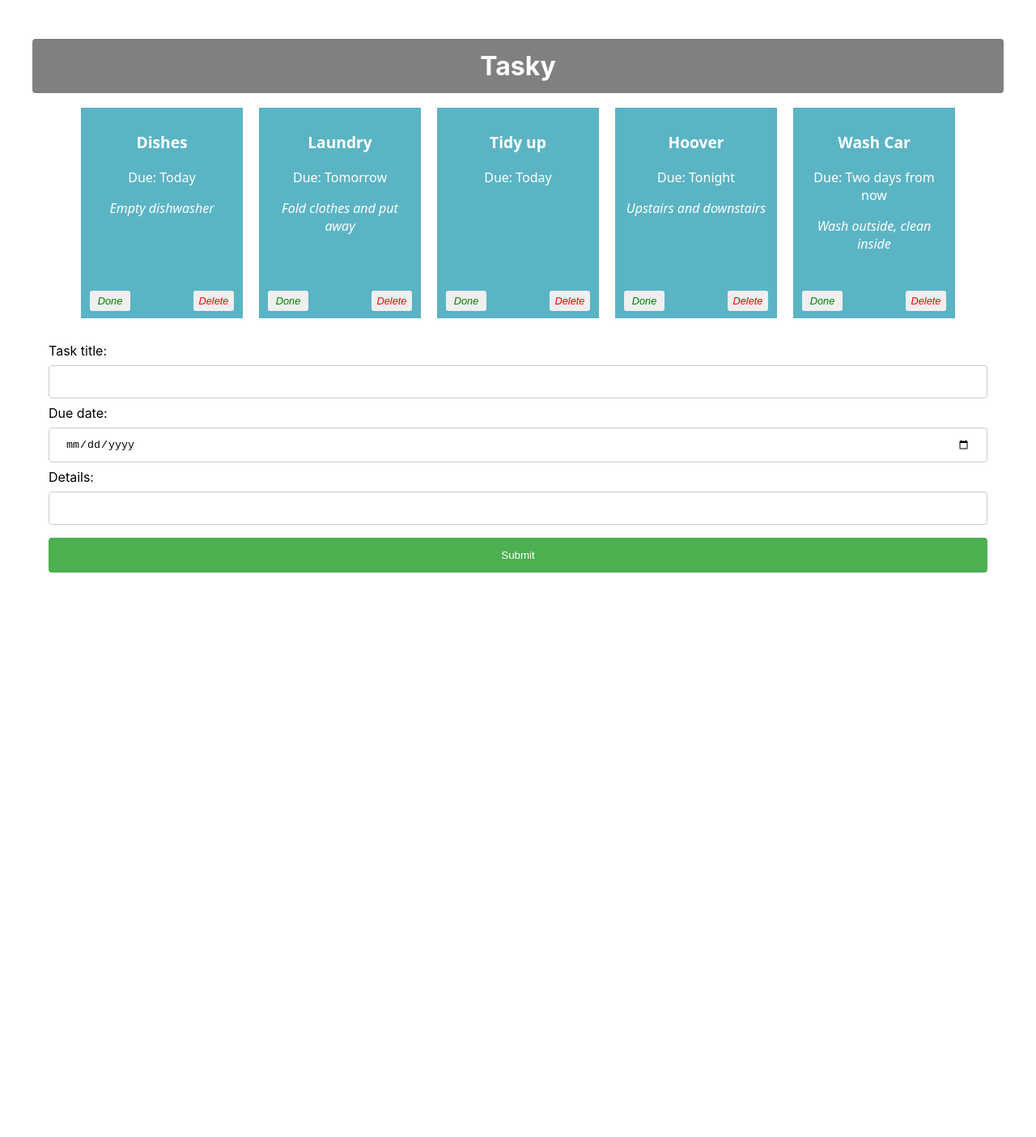
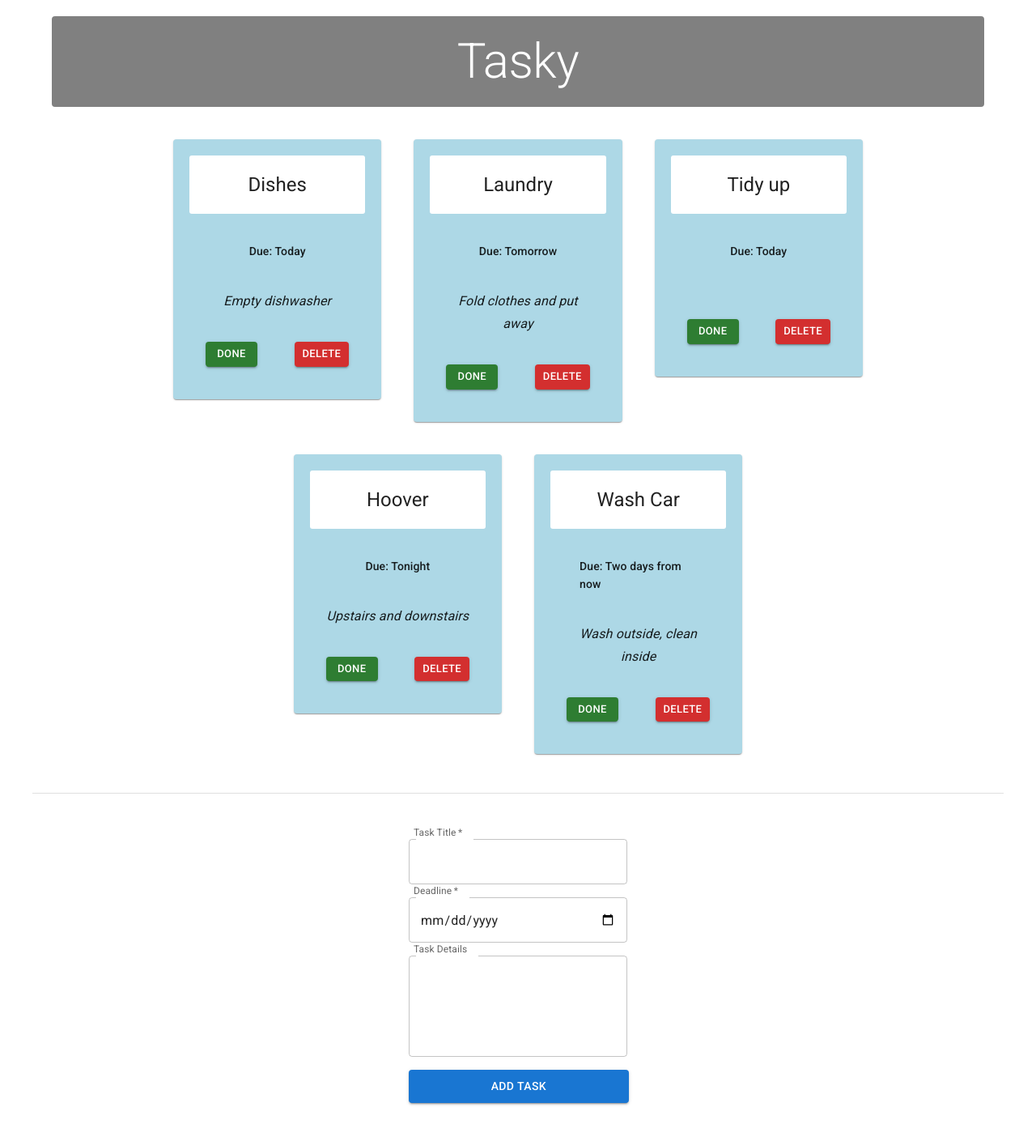
Before and after one commit to Diarmuidoc/react-basics-labs, a React (Create React App) app in the folder test-app/: page / in a window 1280 px wide. Shown: the top 1404 px of the page at 81% size. Before the commit the page ends 800 px from the top, so only its background shows below. Built offline with nearby package versions, Linux system fonts and the light colour scheme.

Commit message:
Completed Week4 lab B

```diff
--- a/test-app/package.json
+++ b/test-app/package.json
@@ -3,6 +3,10 @@
   "version": "0.1.0",
   "private": true,
   "dependencies": {
+    "@emotion/react": "^11.11.3",
+    "@emotion/styled": "^11.11.0",
+    "@mui/icons-material": "^5.15.8",
+    "@mui/material": "^5.15.7",
     "@testing-library/jest-dom": "^5.17.0",
     "@testing-library/react": "^13.4.0",
     "@testing-library/user-event": "^13.5.0",
--- a/test-app/public/index.html
+++ b/test-app/public/index.html
@@ -24,6 +24,14 @@
       work correctly both with client-side routing and a non-root public URL.
       Learn how to configure a non-root public URL by running `npm run build`.
     -->
+    <link
+    rel="stylesheet"
+    href="https://fonts.googleapis.com/css?family=Roboto:300,400,500,700&display=swap"
+  />
+  <link
+    rel="stylesheet"
+    href="https://fonts.googleapis.com/icon?family=Material+Icons"
+  />
     <title>React App</title>
   </head>
   <body>
--- a/test-app/src/App.css
+++ b/test-app/src/App.css
@@ -1,3 +1,4 @@
+/*
 h1 {
   text-align: center;
   background-color: grey;
@@ -15,7 +16,9 @@ div {
 .container{
   text-align: center;
 }
+*/
 
+/*
 .card {
   display: inline-block;
   vertical-align: top;
@@ -62,7 +65,9 @@ button {
   right: 5px;
   color: red;
 }
+*/
 
+/*
 input[type=text], input[type=date] {
   width: 100%;
   padding: 12px 20px;
@@ -91,3 +96,4 @@ input[type=submit]:hover {
 form {
   text-align: left;
 }
+*/
--- a/test-app/src/App.js
+++ b/test-app/src/App.js
@@ -3,6 +3,9 @@ import { v4 as uuidv4 } from 'uuid';
 import Task from './components/Task';
 import AddTaskForm from './components/Form';
 import React, { useState } from 'react';
+import Typography from '@mui/material/Typography';
+import Container from '@mui/material/Container';
+import Grid from '@mui/material/Grid';
 
 function App() {
 
@@ -69,19 +72,59 @@ function App() {
 
   return (
      <div className="container">
-      <h1>Tasky</h1>
+      {/* App Header */}
+      <Container component="main">
+        <Typography
+          component="h1"
+          variant="h2"
+          align="center"
+          gutterBottom
+          sx = {{
+            backgroundColor: 'gray',
+            textAlign: 'center',
+            color: 'white',
+            padding: '20px',
+            margin: '20px 0 40px 0',
+            borderRadius: '4px'
+          }}
+        >
+          Tasky
+        </Typography>
+      </Container>
+      {/* End App Header */}
+
+      {/* Task Card Grid */}
+      <Container maxWidth="md" component="main">
+        <Grid container spacing={5} alignItems="flex-top" justifyContent="center">
           {taskState.tasks.map((task, index) => (
                 <Task
                 title={task.title}
                 description={task.description}
                 deadline={task.deadline}
+                done={task.done}
                 key={task.id}
-          done={task.done}
-          markDone={() => doneHandler(index)}
+                markDone = {() => doneHandler(index)}
                 deleteTask = {() => deleteHandler(index)}
               />
           ))}
+        </Grid>
+      </Container>
+      {/* End Task Card Grid */}
+
+       {/* Footer - Add Task Form */}
+      <Container
+        component="footer"
+        sx={{
+          borderTop: (theme) => `1px solid ${theme.palette.divider}`,
+          my: 6,
+          py: 6,
+        }}
+      >
+        <Grid container justifyContent="center">
           <AddTaskForm submit={formSubmitHandler} change={formChangeHandler} />
+        </Grid>
+      </Container>
+      {/* End Footer */}
     </div>
   );
 }
--- a/test-app/src/components/Form.js
+++ b/test-app/src/components/Form.js
@@ -1,27 +1,64 @@
 import React from "react";
+import Box from '@mui/material/Box';
+import TextField from '@mui/material/TextField';
+import Button from '@mui/material/Button';
 
 const AddTaskForm = (props) => {
 
   return (
-    <div>
-       <form onSubmit={props.submit}>
-      <label>
-        Task title:
-        <input type="text" name="title" required onChange={(event) => props.change(event)} />
-    </label>
-    <br />
-    <label>
-        Due date:
-        <input type="date" name="deadline" required onChange={(event) => props.change(event)} />
-    </label>
-    <br />
-    <label>
-        Details:
-        <input type="text" name="description" onChange={(event) => props.change(event)} />
-    </label>
-        <input type="submit" value="Submit" />
-        </form>
-    </div>
+    <Box
+      component="form"
+      sx={{
+        '& .MuiOutlinedInput-root': { m: 1, width: '30ch' },
+      }}
+      onSubmit={props.submit}
+    >
+      <div>
+        <TextField
+          required
+          id="outlined-required"
+          name="title"
+          label="Task Title"
+          InputLabelProps={{ shrink: true }}
+          onChange={(event) => props.change(event)}
+        />
+      </div>
+      <div>
+        <TextField
+          required
+          name="deadline"
+          label="Deadline"
+          InputLabelProps={{ shrink: true }}
+          type="date"
+          onChange={(event) => props.change(event)}
+        />
+      </div>
+      <div>
+        <TextField
+          name="description"
+          id="outlined-multiline-static"
+          label="Task Details"
+          InputLabelProps={{ shrink: true }}
+          multiline
+          rows={4}
+          onChange={(event) => props.change(event)}
+        />
+      </div>
+      <div>
+        <Button
+          type="submit"
+          variant="contained"
+          color="primary"
+          sx={{
+            m: 1,
+            p: 1,
+            width: '95%'
+          }}
+        >
+          Add Task
+        </Button>
+      </div>
+    </Box>
   )
 };
 
--- a/test-app/src/components/Task.js
+++ b/test-app/src/components/Task.js
@@ -1,16 +1,68 @@
 import React from 'react';
+import Box from '@mui/material/Box';
+import Button from '@mui/material/Button';
+import Card from '@mui/material/Card';
+import CardActions from '@mui/material/CardActions';
+import CardContent from '@mui/material/CardContent';
+import CardHeader from '@mui/material/CardHeader';
+import Grid from '@mui/material/Grid';
+import Typography from '@mui/material/Typography';
 
 const Task = (props) => {
 
     return (
-        <div className="card" style={{backgroundColor: props.done ? 'lightgrey' : '#5bb4c4'}}>
-            <p class="title">{props.title}</p>
-            <p>Due: {props.deadline}</p>
-            <p class="description">{props.description}</p>
-            <p>{props.children}</p>
-            <button onClick={props.markDone} className='doneButton'>Done</button>
-            <button className='deleteButton' onClick={props.deleteTask}>Delete</button>
-        </div>
+        <Grid
+      item
+      key={props.id}
+      xs={12}
+      md={4}
+  >
+      <Card sx={{
+          backgroundColor: props.done ? 'lightgrey' : 'lightblue',
+          padding: '20px'
+          }}>
+          <CardHeader
+              title={props.title}
+              sx={{
+              backgroundColor: 'white',
+              borderRadius: '3px',
+              padding: '20px',
+              textAlign: 'center'
+              }}
+          />
+          <CardContent>
+              <Box
+              sx={{
+                  display: 'flex',
+                  justifyContent: 'center',
+                  alignItems: 'baseline',
+                  mb: 2,
+                  padding: '20px'
+              }}
+              >
+              <Typography component="p" variant="subtitle2" color="text.primary">
+                  Due: {props.deadline}
+              </Typography>
+              </Box>
+              <Typography
+                  component="p"
+                  variant="subtitle1"
+                  align="center"
+                  sx={{ fontStyle: 'italic'}}
+              >
+                  {props.description}
+              </Typography>
+          </CardContent>
+          <CardActions sx={{justifyContent: 'space-between', padding: '20px'}}>
+              <Button variant="contained" size="small" color="success" onClick={props.markDone}>
+                  Done
+              </Button>
+              <Button variant="contained" size="small" color="error" onClick={props.deleteTask}>
+                  Delete
+              </Button>
+          </CardActions>
+      </Card>
+  </Grid>
     )
 }
 
```
Also changed, not shown: 1 other file (tests, documents, lock files or other folders). Lines whose indentation alone changed are shown as unchanged.
